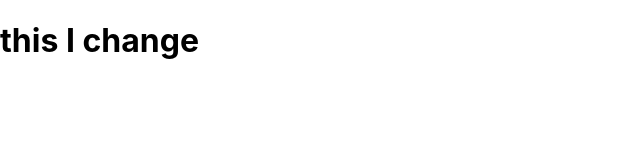
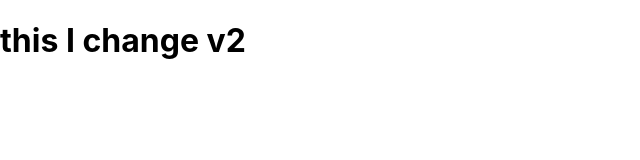
Before and after one commit to catalinafs/rick_and_morty_app, a React (Create React App) app: page / in a window 1280 px wide. Shown: the top 160 px of the page, without its empty margins (0-640 px from the left). Built offline with nearby package versions, Linux system fonts and the light colour scheme.

Commit message:
commit-2

```diff
--- a/src/App.js
+++ b/src/App.js
@@ -1,7 +1,7 @@
 function App() {
   return (
     <div className="App">
-      <h1>this I change</h1>
+      <h1>this I change v2</h1>
     </div>
   );
 }
```
